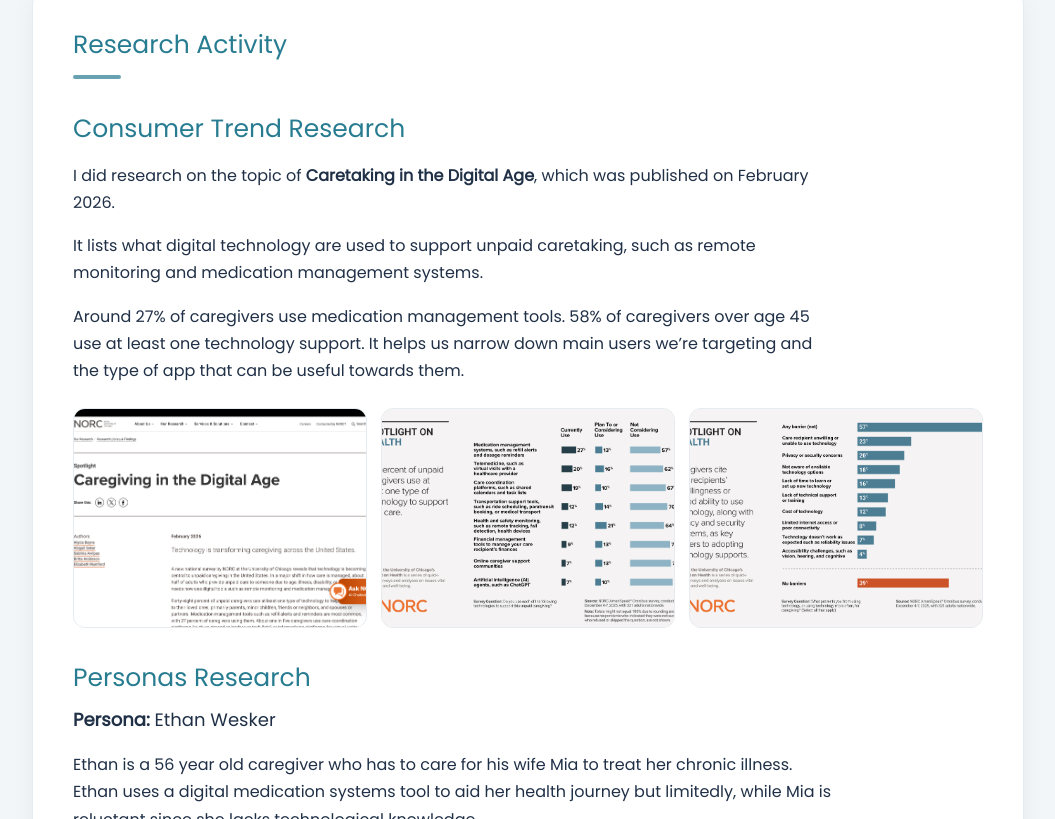
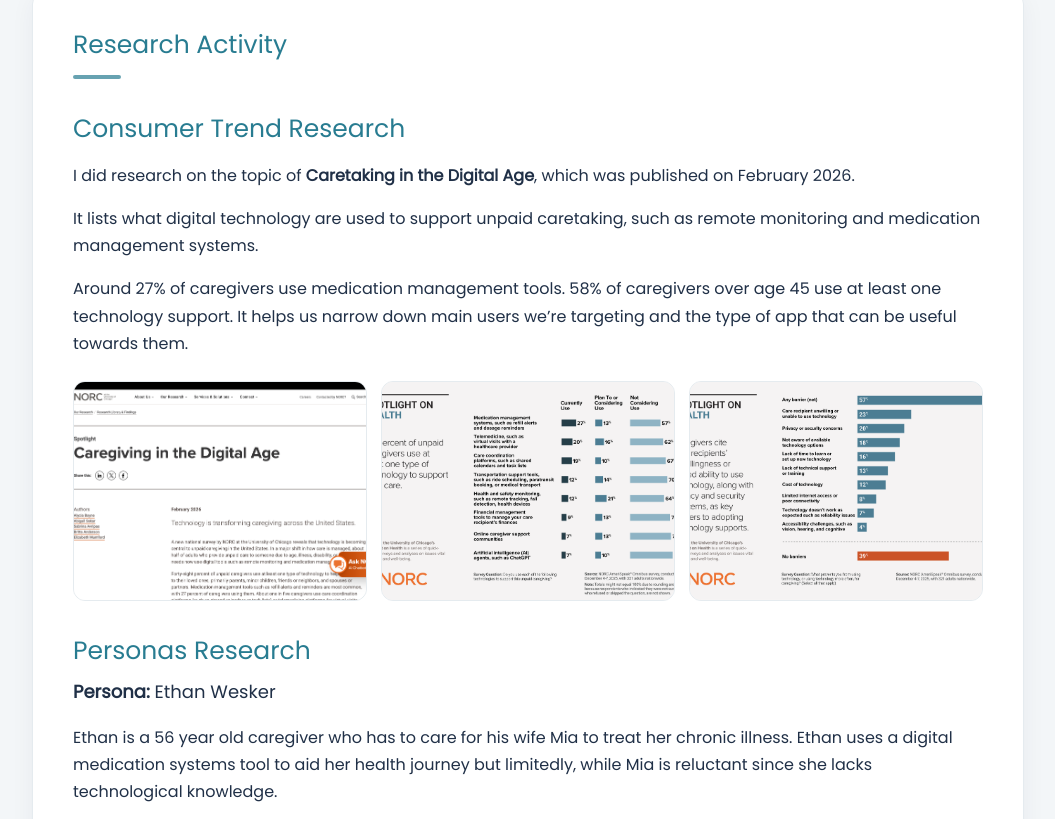
Before and after one commit to chocotanji/project-1-physical-computing, a plain HTML site: page index.html in a window 1280 px wide. Shown: the part 2956-3775 px from the top of the page, without its empty margins (212-1267 px from the left). Drawn offline with nearby package versions, Linux system fonts and the light colour scheme.

Commit message:
update html ver 3

```diff
--- a/index.html
+++ b/index.html
@@ -145,11 +145,6 @@
     .content-section li::marker {
       color: var(--accent);
       font-weight: 700;
-    }
-
-    .content-section p,
-    .content-section li {
-      max-width: 760px;
     }
 
     .grid {
```
